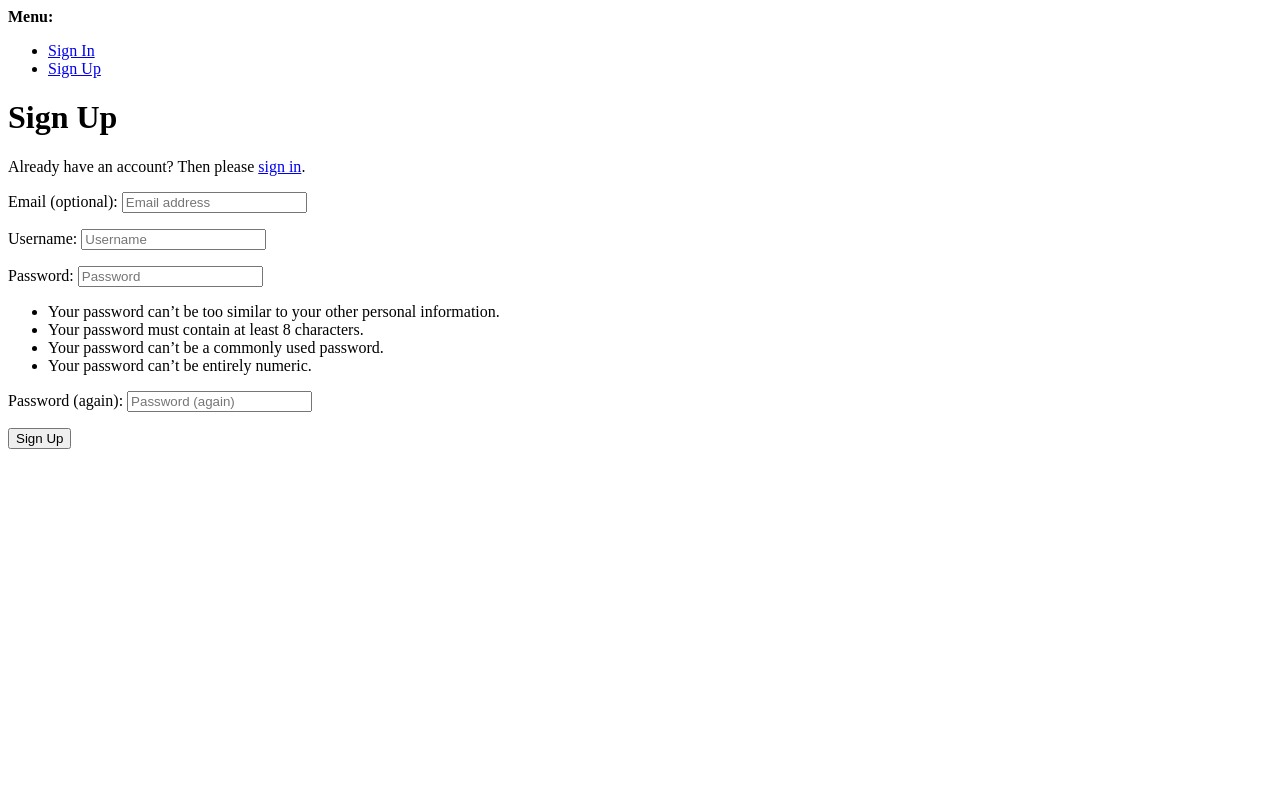
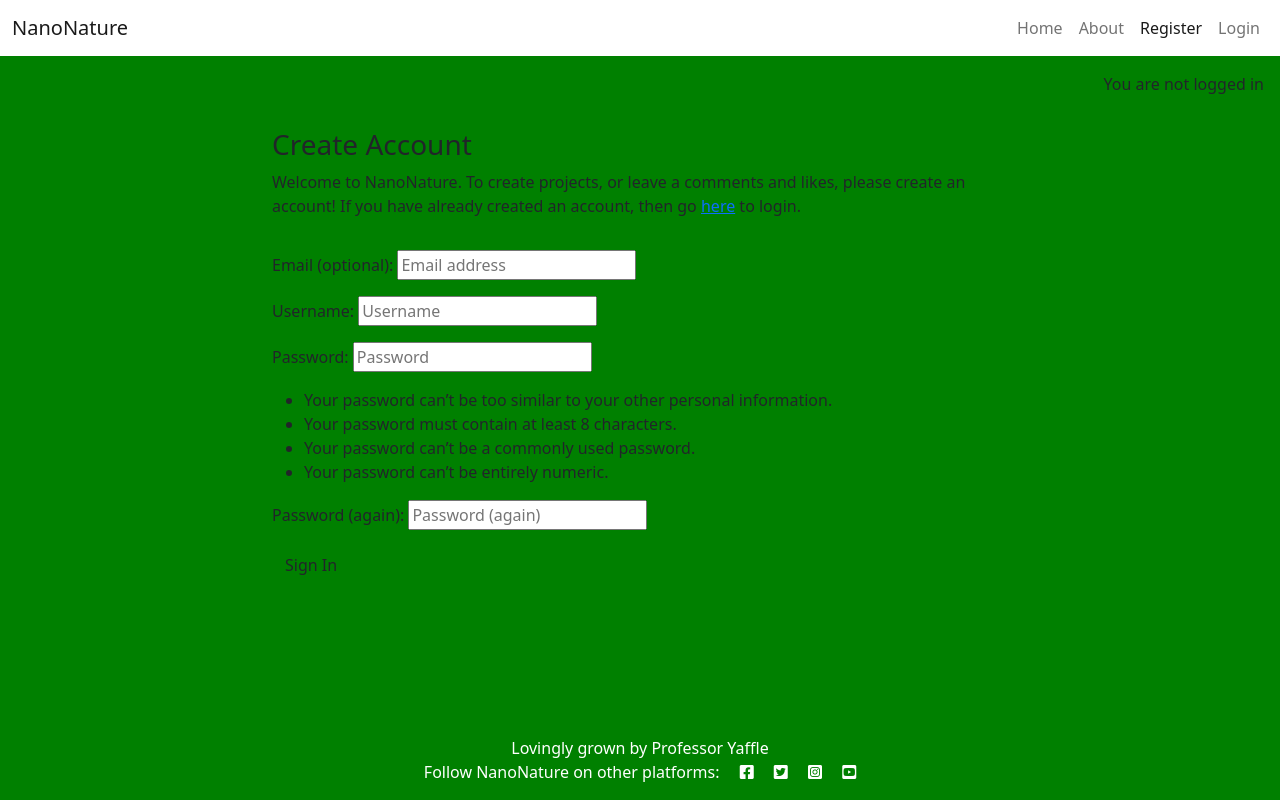
Before and after one commit to ProfYaffle88/nanonature-full-stack, a Django app: page /accounts/signup/ in a window 1280 px wide. Run offline with Django 4.2, Linux system fonts and the light colour scheme; some libraries are stand-ins or nearby versions.

Commit message:
customised django sign up form. Further styling required.

```diff
--- a/templates/account/signup.html
+++ b/templates/account/signup.html
@@ -1,34 +1,36 @@
-{% extends "account/base_entrance.html" %}
-{% load allauth i18n %}
-{% block head_title %}
-    {% trans "Signup" %}
-{% endblock head_title %}
+{% extends "base.html" %}
+
+{% load i18n %}
+{% load account socialaccount %}
+
+{% block head_title %}{% trans "Create Account" %}{% endblock head_title %}
+
 {% block content %}
-    {% element h1 %}
-        {% trans "Sign Up" %}
-    {% endelement %}
-    <p>
-        {% blocktrans %}Already have an account? Then please <a href="{{ login_url }}">sign in</a>.{% endblocktrans %}
+
+<div class="container">
+    <div class="row">
+        <div class="col-md-8 mt-3 offset-md-2">
+            <h3>{% trans "Create Account" %}</h3>
+
+            <p>{% blocktrans %}Welcome to NanoNature. To create projects, or leave a comments and likes, please create an account!
+                If you have already created an account, then go <a class="link" href="{{ login_url }}">here</a> to login.{% endblocktrans %}
             </p>
-    {% url 'account_signup' as action_url %}
-    {% element form form=form method="post" action=action_url tags="entrance,signup" %}
-        {% slot body %}
+        </div>
+    </div>
+    <div class="row">
+        <div class="col-md-8 mt-3 offset-md-2">
+            <form class="login" method="POST" action="{% url 'account_signup' %}">
                 {% csrf_token %}
-            {% element fields form=form unlabeled=True %}
-            {% endelement %}
+                {{ form.as_p }}
                 {% if redirect_field_value %}
-                <input type="hidden"
-                       name="{{ redirect_field_name }}"
-                       value="{{ redirect_field_value }}" />
+                <input type="hidden" name="{{ redirect_field_name }}" value="{{ redirect_field_value }}" />
                 {% endif %}
-        {% endslot %}
-        {% slot actions %}
-            {% element button tags="prominent,signup" type="submit" %}
-                {% trans "Sign Up" %}
-            {% endelement %}
-        {% endslot %}
-    {% endelement %}
+                <button class="btn btn-signup right" type="submit">{% trans "Sign In" %}</button>
                 {% if SOCIALACCOUNT_ENABLED %}
                 {% include "socialaccount/snippets/login.html" with page_layout="entrance" %}
                 {% endif %}
-{% endblock content %}
+            </form>
+        </div>
+    </div>
+</div>
+{% endblock %}
```
Lines whose indentation alone changed are shown as unchanged.
